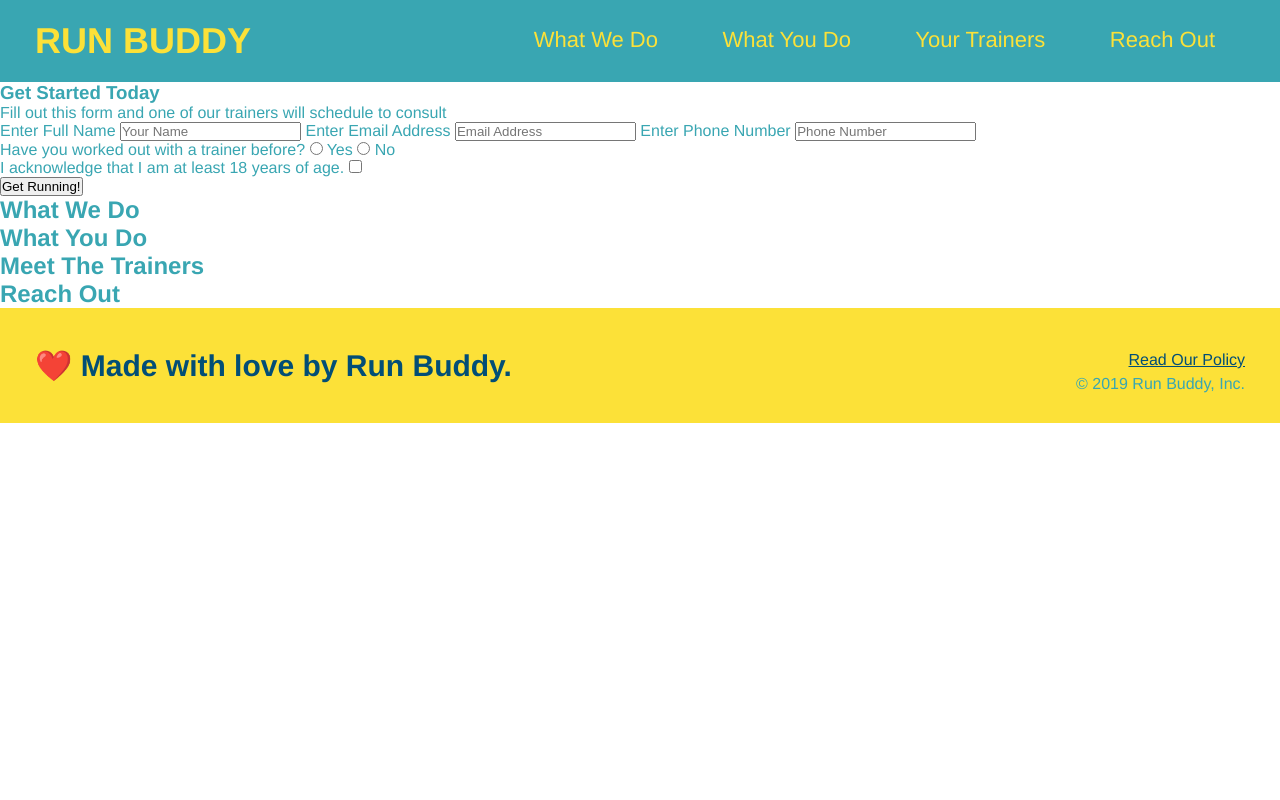
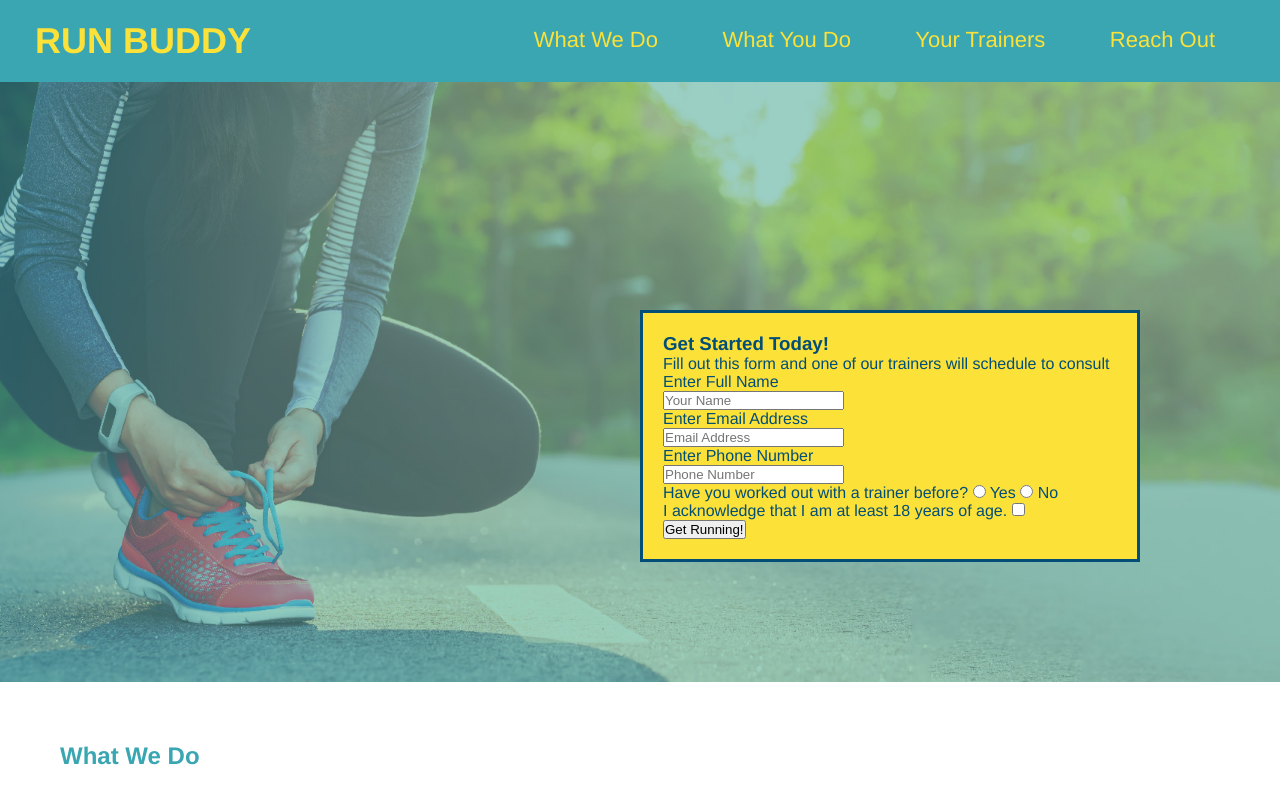
Before and after one commit to Stubblefish/run-buddy, a plain HTML site: page index.html in a window 1280 px wide. Shown: the top 800 px of the page. Drawn offline with Linux system fonts and the light colour scheme.

Commit message:
css styling

```diff
--- a/assets/css/style.css
+++ b/assets/css/style.css
@@ -65,3 +65,26 @@ footer div {
 footer a {
     color: #024e76;
 }
+
+.hero {
+    background-image: url("../images/hero-bg.jpg");
+    height: 600px;
+    background-size: cover;
+    background-position: center;
+    position: relative;
+}
+
+section {
+    padding: 60px;
+}
+
+.hero-form {
+    color: #024e76;
+    background-color: #fce138;
+    padding: 20px;
+    width: 500px;
+    border: solid 3px #024e76;
+    position: absolute;
+    bottom: 120px;
+    right: 140px;
+    }
--- a/index.html
+++ b/index.html
@@ -32,16 +32,21 @@
   </header>
 
   <!-- hero/jumbotron -->
-  <section>
-    <div>
-      <h3>Get Started Today</h3>
+  <section class="hero">
+    <div class="hero-form">
+      <h3>Get Started Today!</h3>
       <p>Fill out this form and one of our trainers will schedule to consult</p>
       <form>
         <label for="name">Enter Full Name</label>
+        <br>
         <input type="text" placeholder="Your Name" name="name" id="name" />
+        <br>
         <label for="email">Enter Email Address</label>
+        <br>
         <input type="email" placeholder="Email Address" name="email" id="email" />
+        <br>
         <label for="phone">Enter Phone Number</label>
+        <br>
         <input type="tel" placeholder="Phone Number" name="phone" id="phone" />
       <p>
         Have you worked out with a trainer before?
```
Also changed, not shown: assets/images/hero-bg.jpg (added).
